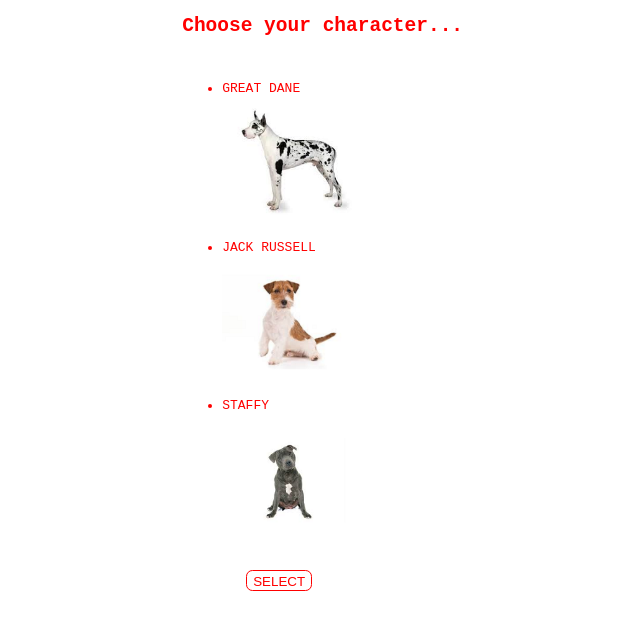
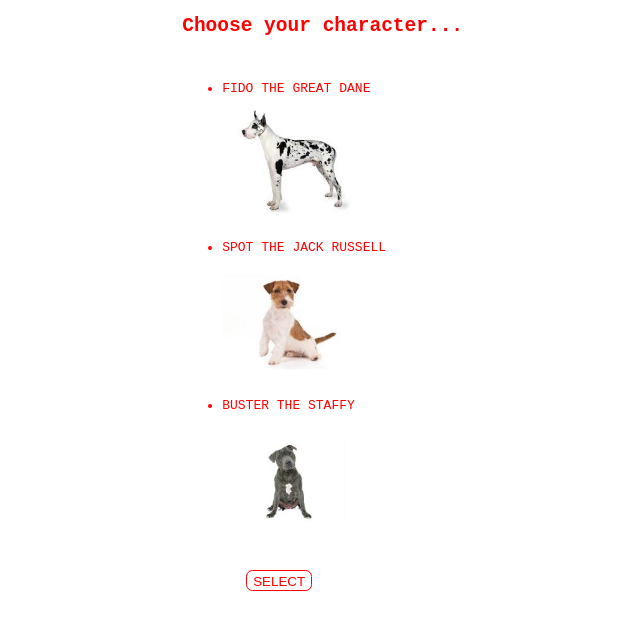
Before and after one commit to michaelmullany/CN-Cyberpet, a website: page web-ui/index.html in a window 1280 px wide. Shown: the part 73-702 px from the top of the page, without its empty margins (205-845 px from the left). Drawn offline with Linux system fonts and the light colour scheme.

Commit message:
Update index.html

```diff
--- a/web-ui/index.html
+++ b/web-ui/index.html
@@ -18,11 +18,11 @@
             <br />
             <div id="dogImages">
                 <ul>
-                    <li>GREAT DANE</li>
+                    <li>FIDO THE GREAT DANE</li>
                     <img src="img/greatDane.png">
-                    <li>JACK RUSSELL</li>
+                    <li>SPOT THE JACK RUSSELL</li>
                     <img src="img/jackRussell.png">
-                    <li>STAFFY</li>
+                    <li>BUSTER THE STAFFY</li>
                     <img src="img/staffy.png">
                 </ul>
             </div>
```
